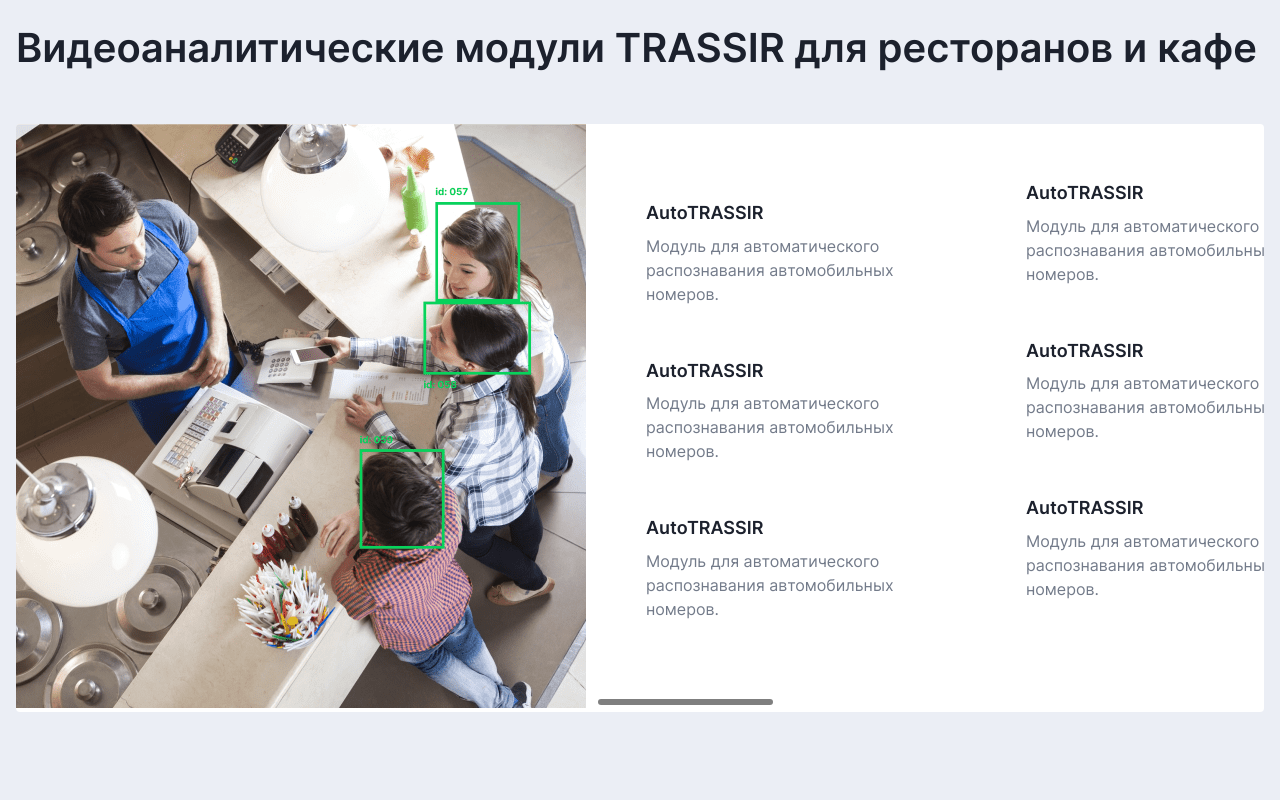
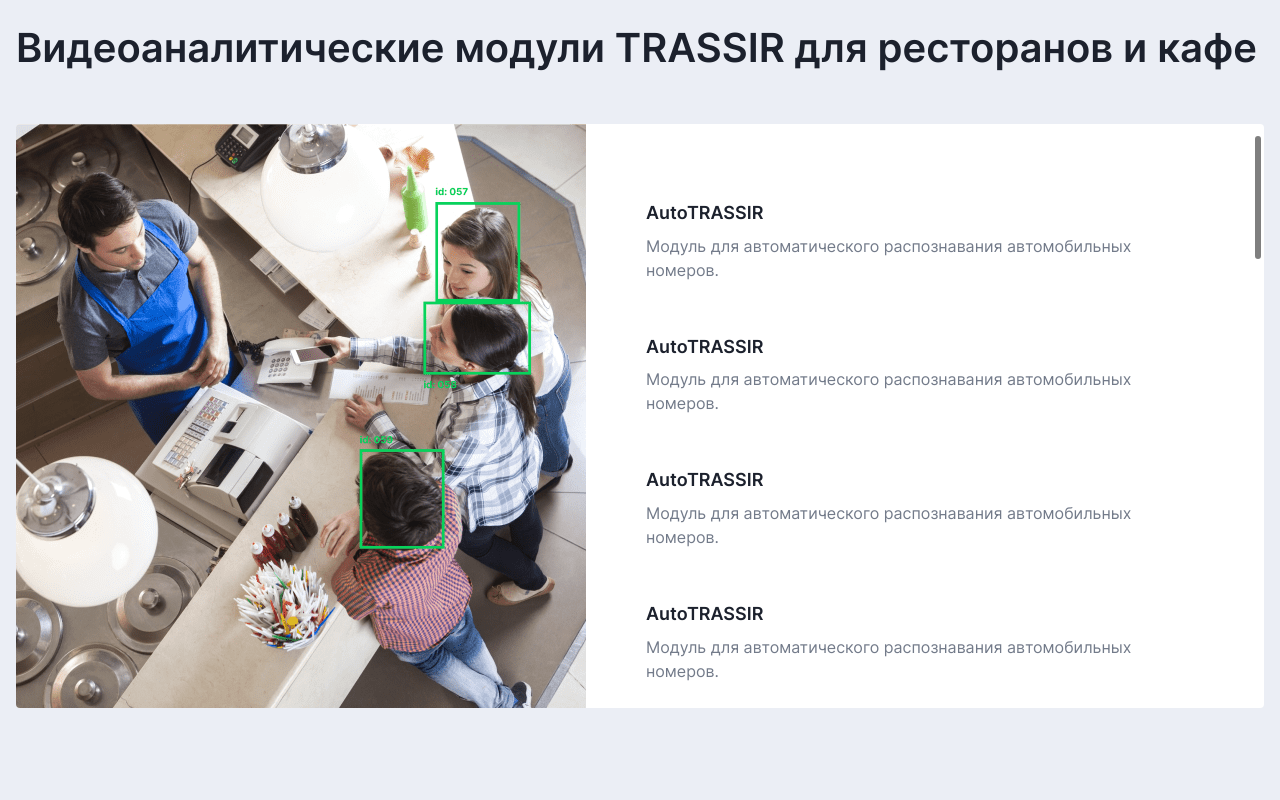
Before and after one commit to AnatolyKyznetsov/trassir, a website built with Vite: page solutions.html in a window 1280 px wide. Shown: the part 1760-2560 px from the top of the page. Built offline with nearby package versions, Linux system fonts and the light colour scheme.

Commit message:
solutions page fixes

```diff
--- a/scss/components/solutions-modules.scss
+++ b/scss/components/solutions-modules.scss
@@ -8,22 +8,26 @@
     }
 
     &__inner {
-        padding: 40px;
+        padding: 20px 40px;
         display: flex;
         flex-wrap: wrap;
         gap: 20px;
-        flex-direction: column;
-        max-height: 584px;
-        min-height: 584px;
+        max-height: 564px;
+        min-height: 564px;
         width: 100%;
 
         .simplebar-content {
+            margin: 20px 0;
+
             @extend .solutions-modules__inner;
         }
     }
 
     &__img {
         flex-shrink: 0;
+        display: flex;
+        align-items: center;
+        justify-content: center;
 
         img {
             width: 100%;
@@ -33,7 +37,6 @@
 
     &__item {
         padding: 16px 20px;
-        max-width: 360px;
         color: var(--color-neutral-middle);
         font-size: 16px;
         line-height: 1.5;
@@ -73,6 +76,11 @@
             flex-direction: row;
             max-height: unset;
             min-height: unset;
+            background: var(--color-white);
+
+            .simplebar-content {
+                margin: 0;
+            }
         }
 
         &__item {
--- a/solutions.html
+++ b/solutions.html
@@ -241,7 +241,7 @@
         </div>
     </div>
 </section>
-<section class="solutions-products section section_bg">
+<!-- <section class="solutions-products section section_bg">
     <div class="container">
         <h2 class="title__section">
             Продукты TRASSIR для ресторанов и кафе
@@ -261,7 +261,7 @@
             </a>
         </div>
     </div>
-</section>
+</section> -->
 <section class="solutions-integrtion section section_bg">
     <div class="container">
         <h2 class="title__section">
```
